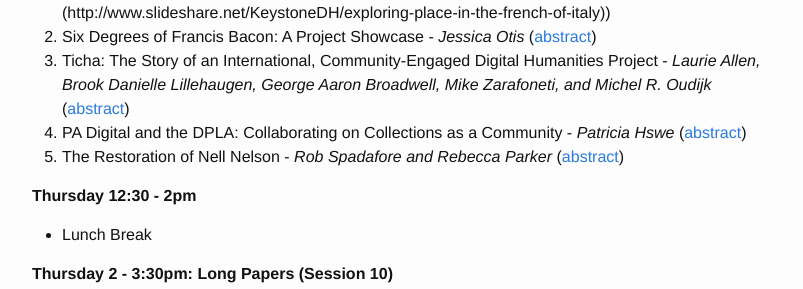
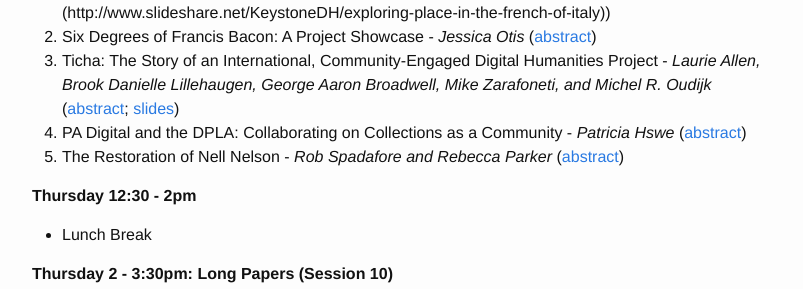
Before and after one commit to KeystoneDH/2016, a Jekyll site: the page built from schedule.md, in a window 1280 px wide and 900 px high, scrolled down 3264 px. Shown: the part 160-449 px from the top of the window, without its empty margins (238-1041 px from the left). Built offline with Jekyll 4.4.1, drawn with Linux system fonts in a browser that asks for light colours.

Commit message:
Update schedule.md

```diff
--- a/schedule.md
+++ b/schedule.md
@@ -129,7 +129,7 @@ Location: _Amy Knapp Room, Hillman Library_
 
 1. Exploring Place in the French of Italy - *Heather Hill* ([abstract](/2016/abstracts/#submission-16); [slides] (http://www.slideshare.net/KeystoneDH/exploring-place-in-the-french-of-italy))
 1. Six Degrees of Francis Bacon: A Project Showcase - *Jessica Otis* ([abstract](/2016/abstracts/#submission-19))
-1. Ticha: The Story of an International, Community-Engaged Digital Humanities Project - *Laurie Allen, Brook Danielle Lillehaugen, George Aaron Broadwell, Mike Zarafoneti, and Michel R. Oudijk* ([abstract](/2016/abstracts/#submission-22))
+1. Ticha: The Story of an International, Community-Engaged Digital Humanities Project - *Laurie Allen, Brook Danielle Lillehaugen, George Aaron Broadwell, Mike Zarafoneti, and Michel R. Oudijk* ([abstract](/2016/abstracts/#submission-22); [slides](https://docs.google.com/presentation/d/1-2CPPCpLCwMOghenLVcVN0_a_O9AbUEOyb4rK6RoIGM/edit#slide=id.p))
 1. PA Digital and the DPLA: Collaborating on Collections as a Community - *Patricia Hswe* ([abstract](/2016/abstracts/#submission-35))
 1. The Restoration of Nell Nelson - *Rob Spadafore and Rebecca Parker* ([abstract](/2016/abstracts/#submission-38))
 
```
